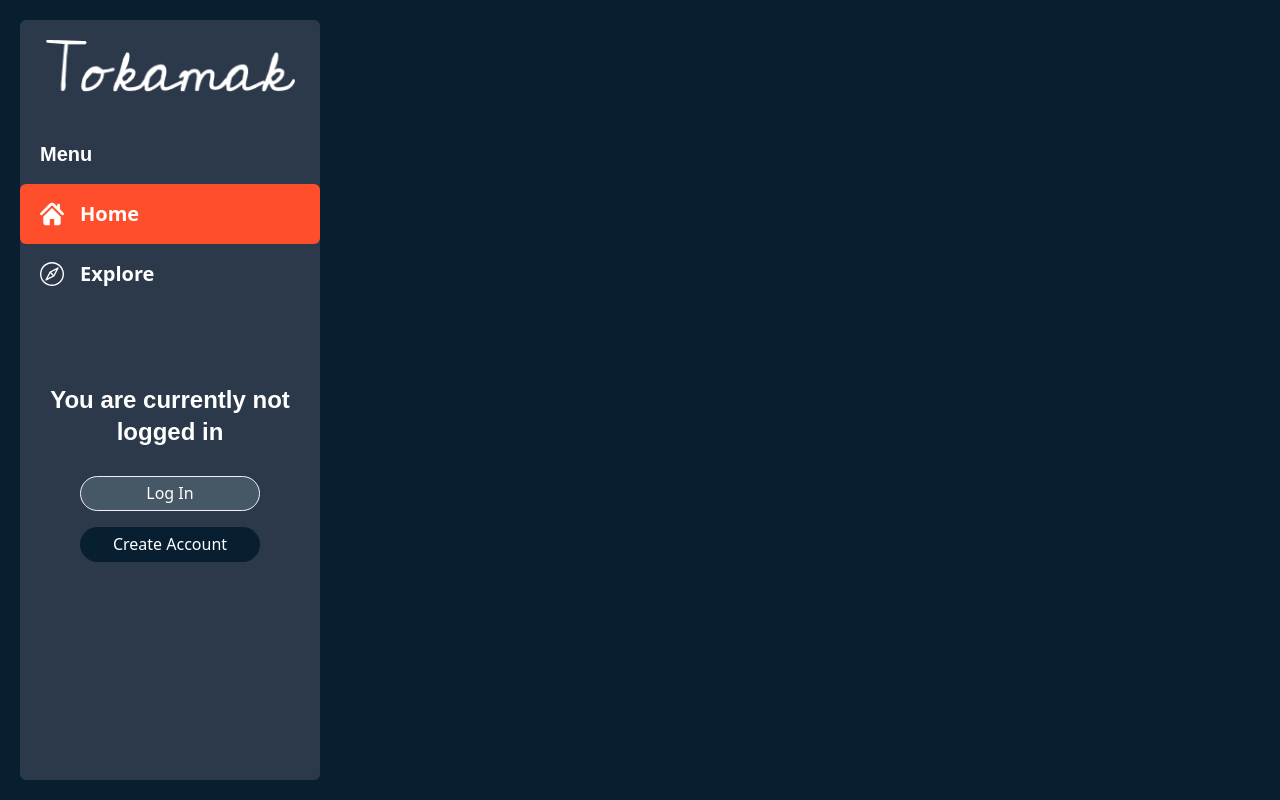
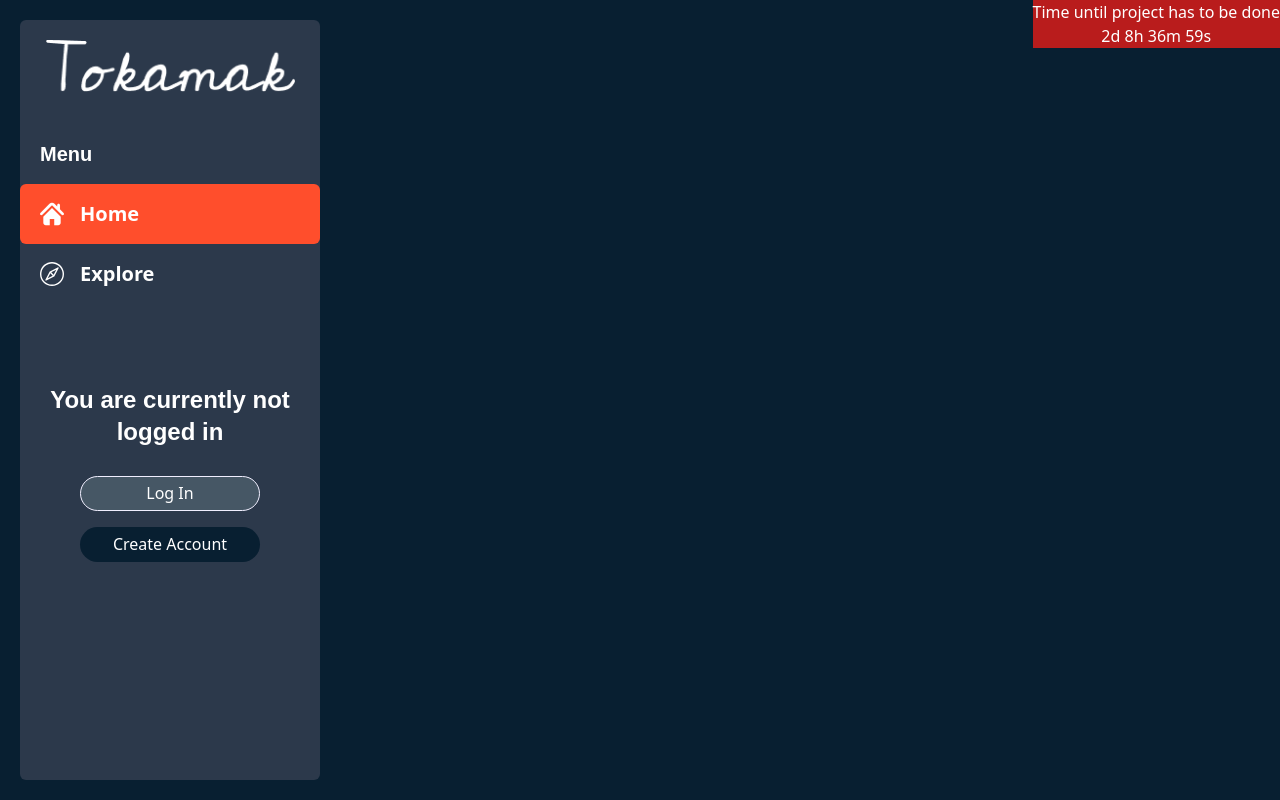
Before and after one commit to albinhasanaj/Tokamak, a Next.js app: page / in a window 1280 px wide. Built offline with nearby package versions, Linux system fonts and the light colour scheme; no server answers.

Commit message:
feat: add countdown to track time left until project has to be done

```diff
--- a/app/layout.tsx
+++ b/app/layout.tsx
@@ -5,6 +5,7 @@ import Sidebar from "@/components/Sidebar";
 import { ClerkProvider } from "@clerk/nextjs";
 import { dark } from '@clerk/themes'
 import { Toaster } from "react-hot-toast";
+import Countdown from "@/components/Countdown";
 
 export const metadata: Metadata = {
   title: "Tokamak",
@@ -24,6 +25,7 @@ const RootLayout = ({ children }: { children: ReactNode }) => {
           <Sidebar />
           {children}
           <Toaster />
+          <Countdown />
         </body>
       </html>
     </ClerkProvider>
--- /dev/null
+++ b/components/Countdown.tsx
@@ -0,0 +1,39 @@
+"use client"
+import React, { useEffect, useState } from 'react';
+
+const Countdown = () => {
+    const [timeLeft, setTimeLeft] = useState({
+        days: 0,
+        hours: 0,
+        minutes: 0,
+        seconds: 0,
+    });
+
+    useEffect(() => {
+        const interval = setInterval(() => {
+            const now = new Date();
+            const target = new Date('2024-09-01T23:59:59');
+            const diff = target.getTime() - now.getTime();
+            const days = Math.floor(diff / (1000 * 60 * 60 * 24));
+            const hours = Math.floor((diff % (1000 * 60 * 60 * 24)) / (1000 * 60 * 60));
+            const minutes = Math.floor((diff % (1000 * 60 * 60)) / (1000 * 60));
+            const seconds = Math.floor((diff % (1000 * 60)) / 1000);
+            setTimeLeft({ days, hours, minutes, seconds });
+        }, 1000);
+
+        return () => clearInterval(interval);
+    }, []);
+
+    return (
+        <div
+            className='fixed top-0 right-0 size-auto text-white bg-red-700'
+        >
+            <div className='flex flex-col items-center'>
+                <span>Time until project has to be done</span>
+                {timeLeft.days}d {timeLeft.hours}h {timeLeft.minutes}m {timeLeft.seconds}s
+            </div>
+        </div>
+    );
+};
+
+export default Countdown;
```
